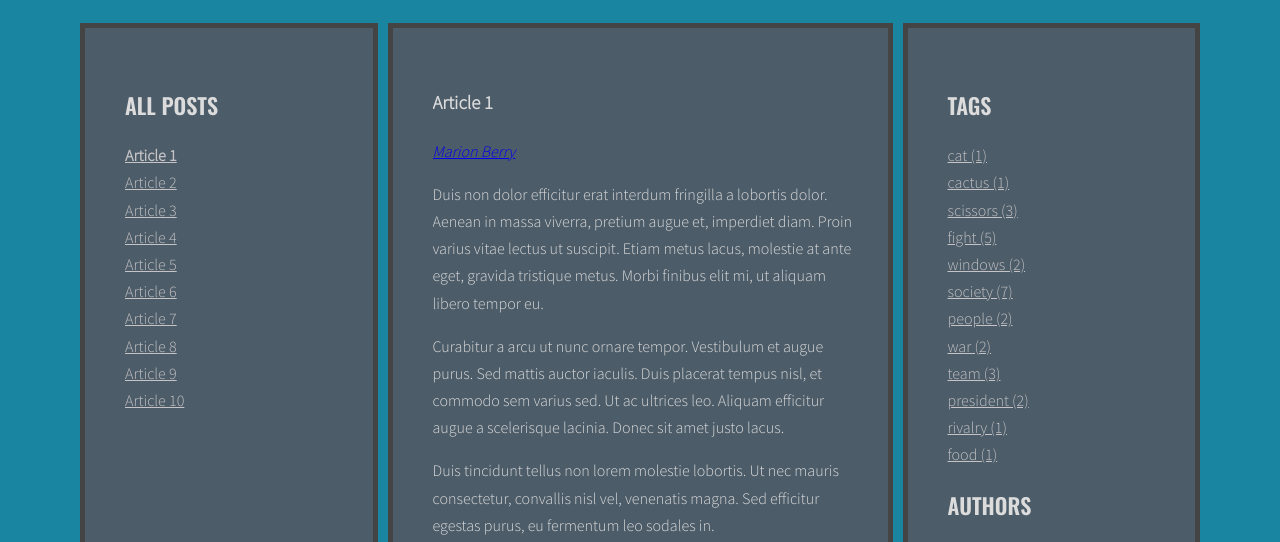
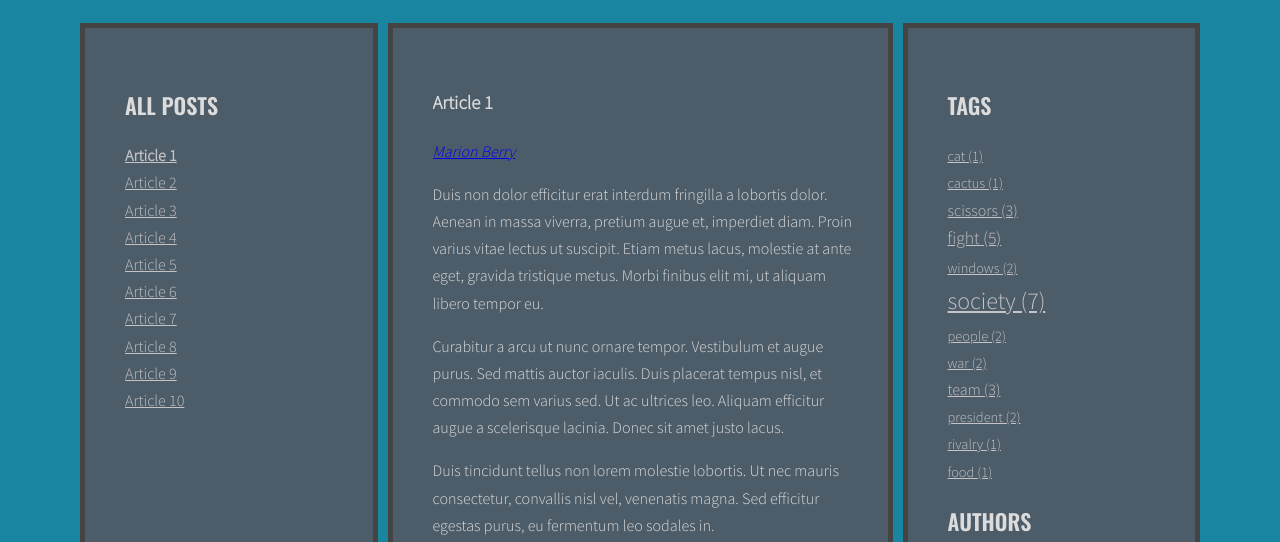
Before and after one commit to scoverstudio/javascript-blog, a website: page index.html in a window 1280 px wide. Shown: the part 220-762 px from the top of the page. Drawn offline with nearby package versions, Linux system fonts and the light colour scheme.

Commit message:
add font size for trending tags

```diff
--- a/sass/style.scss
+++ b/sass/style.scss
@@ -146,3 +146,30 @@ body {
     margin: 0 10px 0 0;
   }
 }
+
+.tags {
+  li {
+    display: inline-block;
+    width: 100%;
+  }
+
+  .tag-size-1 {
+    font-size: 90%;
+  }
+
+  .tag-size-2 {
+    font-size: 100%;
+  }
+
+  .tag-size-3 {
+    font-size: 110%;
+  }
+
+  .tag-size-4 {
+    font-size: 130%;
+  }
+
+  .tag-size-5 {
+    font-size: 150%;
+  }
+}
```
Also changed, not shown: css/style.css, 1 other file.
